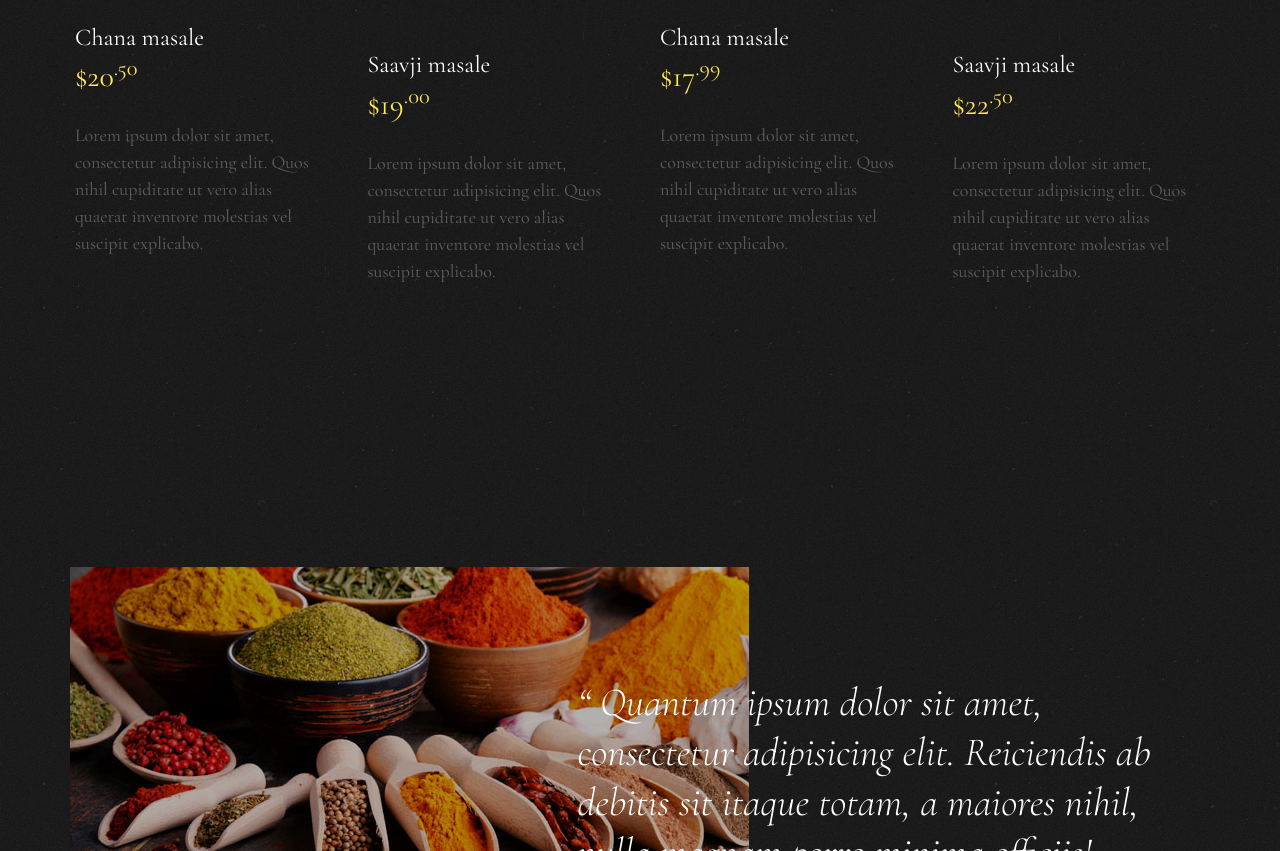
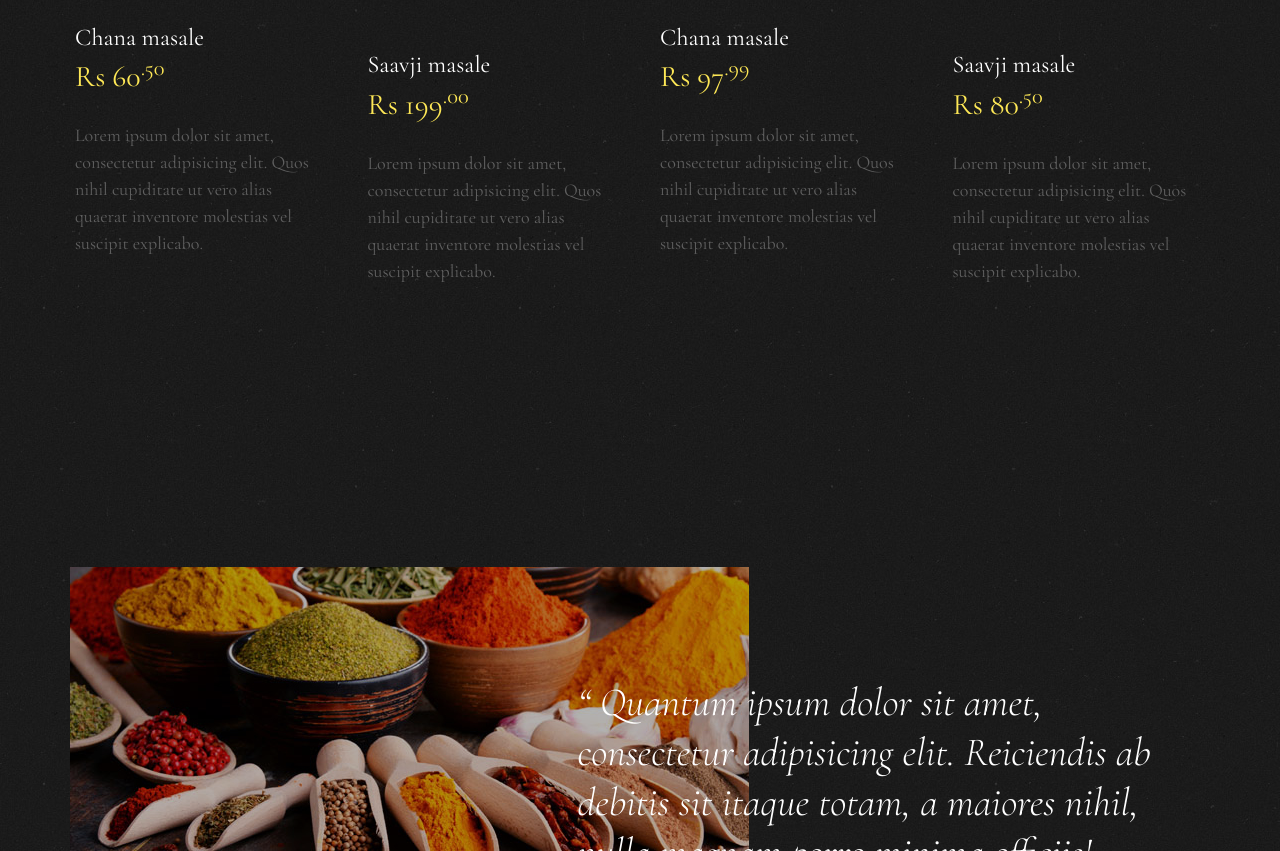
Before and after one commit to pd1116/Masale, a plain HTML site: page index.html in a window 1280 px wide. Shown: the part 2177-3028 px from the top of the page. Drawn offline with nearby package versions, Linux system fonts and the light colour scheme; files whose address does not match are found by name.

Commit message:
frontend

```diff
--- a/index.html
+++ b/index.html
@@ -141,7 +141,7 @@
 						<div class="fh5co-item">
 							<img src="images/masale/1.png" class="img-responsive" alt="">
 							<h3>Chana masale </h3>
-							<span class="fh5co-price">$20<sup>.50</sup></span>
+							<span class="fh5co-price">Rs 60<sup>.50</sup></span>
 							<p>Lorem ipsum dolor sit amet, consectetur adipisicing elit. Quos nihil cupiditate ut vero
 								alias quaerat inventore molestias vel suscipit explicabo.</p>
 						</div>
@@ -150,7 +150,7 @@
 						<div class="fh5co-item margin_top">
 							<img src="images/masale/2.webp" class="img-responsive" alt="">
 							<h3>Saavji masale </h3>
-							<span class="fh5co-price">$19<sup>.00</sup></span>
+							<span class="fh5co-price">Rs 199<sup>.00</sup></span>
 							<p>Lorem ipsum dolor sit amet, consectetur adipisicing elit. Quos nihil cupiditate ut vero
 								alias quaerat inventore molestias vel suscipit explicabo.</p>
 						</div>
@@ -160,7 +160,7 @@
 						<div class="fh5co-item">
 							<img src="images/masale/1.png" class="img-responsive" alt="">
 							<h3>Chana masale</h3>
-							<span class="fh5co-price">$17<sup>.99</sup></span>
+							<span class="fh5co-price">Rs 97<sup>.99</sup></span>
 							<p>Lorem ipsum dolor sit amet, consectetur adipisicing elit. Quos nihil cupiditate ut vero
 								alias quaerat inventore molestias vel suscipit explicabo.</p>
 						</div>
@@ -169,7 +169,7 @@
 						<div class="fh5co-item margin_top">
 							<img src="images/masale/2.webp" class="img-responsive" alt="">
 							<h3>Saavji masale</h3>
-							<span class="fh5co-price">$22<sup>.50</sup></span>
+							<span class="fh5co-price">Rs 80<sup>.50</sup></span>
 							<p>Lorem ipsum dolor sit amet, consectetur adipisicing elit. Quos nihil cupiditate ut vero
 								alias quaerat inventore molestias vel suscipit explicabo.</p>
 						</div>
```
